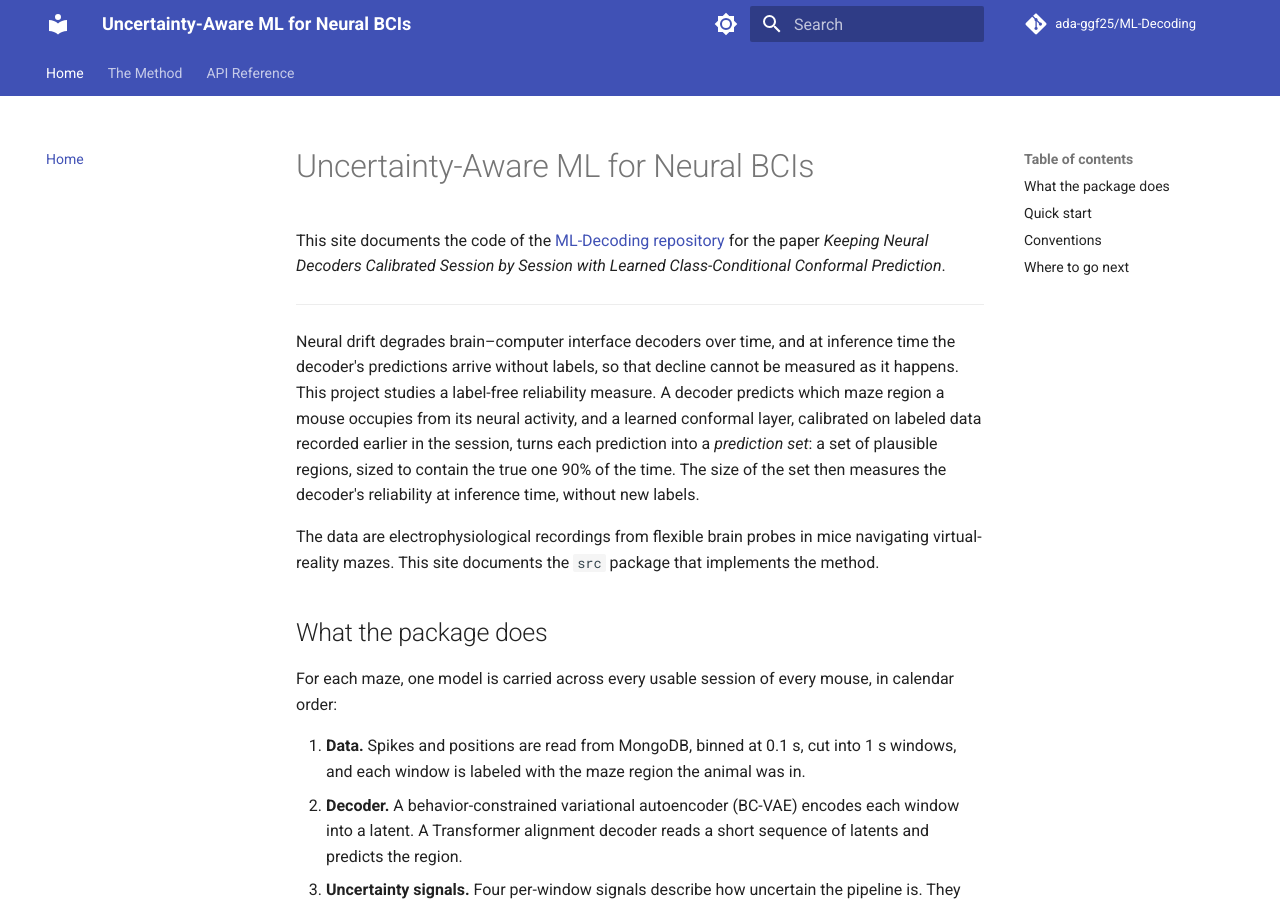
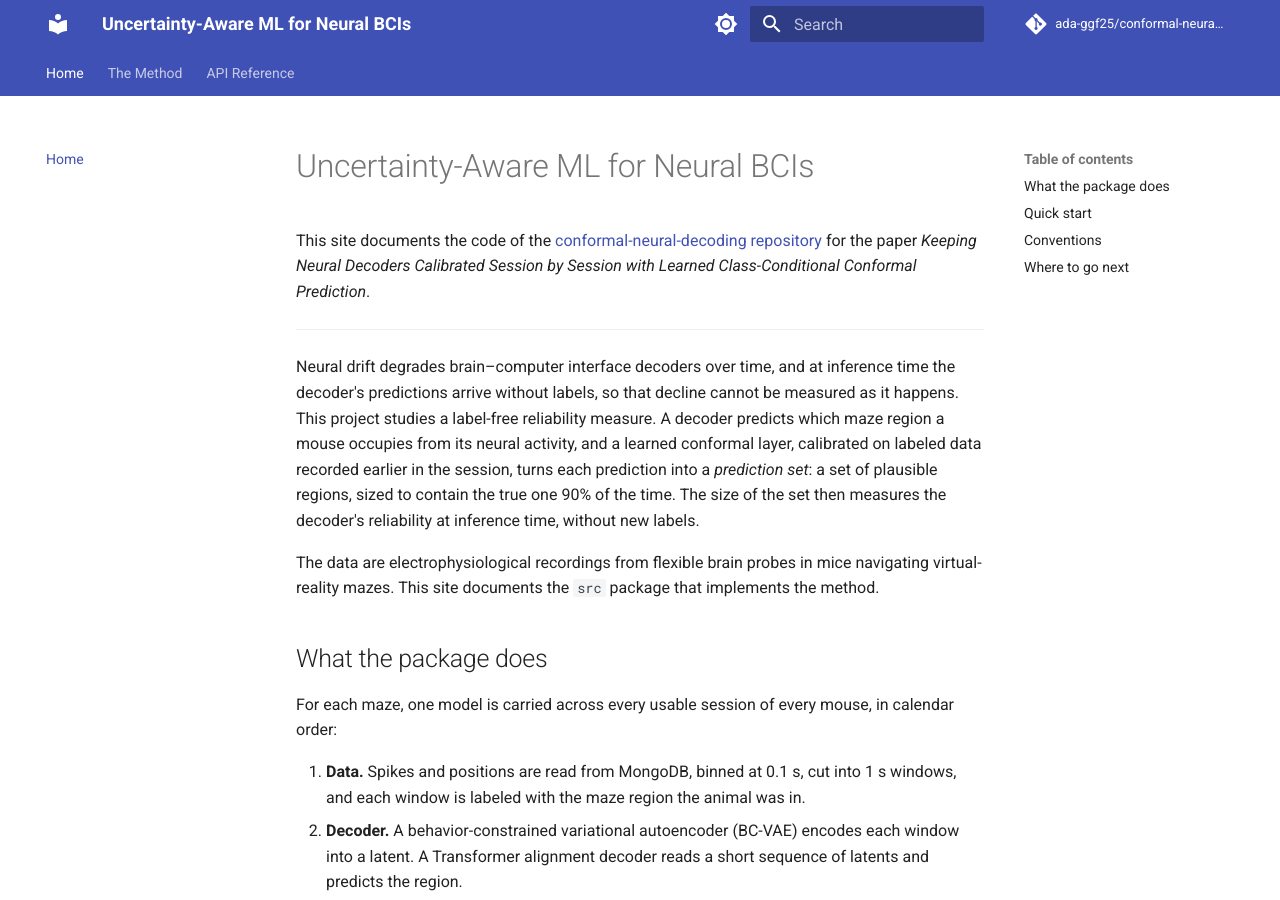
Before and after one commit to ada-ggf25/Conformal-BCI, an MkDocs documentation site: the page built from docs/index.md, in a window 1280 px wide and 900 px high. Built offline with MkDocs 1.6.1 and Material for MkDocs 9.7.7, drawn with Linux system fonts in a browser that asks for light colours; comment, search, counter and statistics services are not loaded.

Commit message:
chore(repo): rename the project to conformal-neural-decoding
Points the paper's code-availability link, the citation metadata, the MkDocs
site and repository URLs, the README, the docs home page and the workflow map
to github.com/ada-ggf25/conformal-neural-decoding, and renames the Python
distribution (imports stay under src). The lockfile only renames the project
entry.

Co-Authored-By: Claude Opus 5.5 <noreply@anthropic.com>

```diff
--- a/docs/index.md
+++ b/docs/index.md
@@ -1,6 +1,6 @@
 # Uncertainty-Aware ML for Neural BCIs
 
-This site documents the code of the [ML-Decoding repository](https://github.com/ada-ggf25/ML-Decoding) for the paper *Keeping Neural Decoders Calibrated Session by Session with Learned Class-Conditional Conformal Prediction*.
+This site documents the code of the [conformal-neural-decoding repository](https://github.com/ada-ggf25/conformal-neural-decoding) for the paper *Keeping Neural Decoders Calibrated Session by Session with Learned Class-Conditional Conformal Prediction*.
 
 ---
 
--- a/mkdocs.yml
+++ b/mkdocs.yml
@@ -3,9 +3,9 @@ site_description: >
   Uncertainty-Aware Machine Learning for Long-Term Neural Recordings
   in Flexible Brain–Computer Interfaces
 site_author: Guilherme Grancho Duarte Fernandes
-site_url: https://ada-ggf25.github.io/ML-Decoding/
-repo_url: https://github.com/ada-ggf25/ML-Decoding
-repo_name: ada-ggf25/ML-Decoding
+site_url: https://ada-ggf25.github.io/conformal-neural-decoding/
+repo_url: https://github.com/ada-ggf25/conformal-neural-decoding
+repo_name: ada-ggf25/conformal-neural-decoding
 
 edit_uri: edit/main/docs/
 
--- a/pyproject.toml
+++ b/pyproject.toml
@@ -6,7 +6,7 @@ build-backend = "hatchling.build"
 packages = ["src"]
 
 [project]
-name = "ml-decoding"
+name = "conformal-neural-decoding"
 version = "0.1.0"
 description = "Uncertainty-Aware Machine Learning for Long-Term Neural Recordings in Flexible Brain–Computer Interfaces"
 authors = [{name = "Guilherme Grancho", email = "guilherme.fernandes25@imperial.ac.uk"}]
@@ -31,7 +31,7 @@ dependencies = [
 ]
 
 [project.urls]
-Repository = "https://github.com/ada-ggf25/ML-Decoding"
+Repository = "https://github.com/ada-ggf25/conformal-neural-decoding"
 
 # `pip install -e ".[dev]"` does not work.
 # Use `uv sync`, or `pip install --group dev`.
```
Also changed, not shown: README.md (+2 -2 lines), .github/WORKFLOWS.md, 4 other files.
